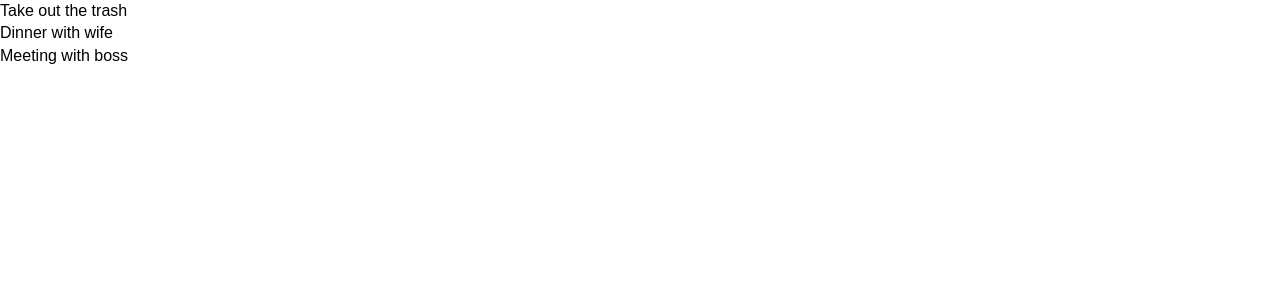
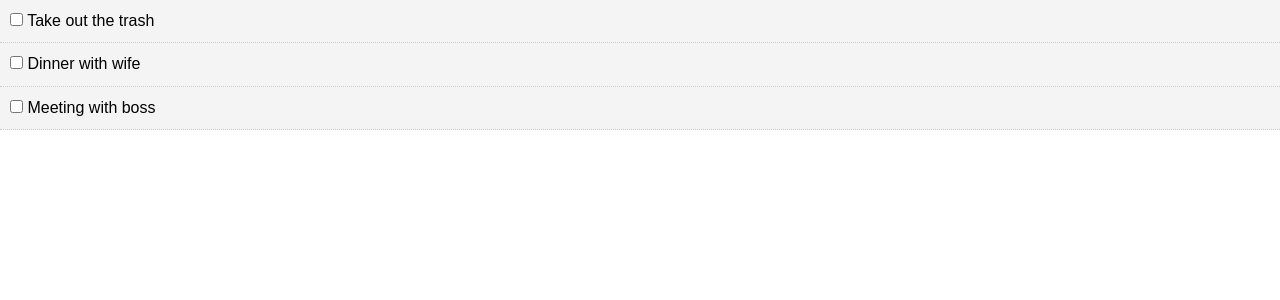
Before and after one commit to georgi-yankov/react_crash_todo, a React (Create React App) app: page / in a window 1280 px wide. Shown: the top 300 px of the page. Built offline with nearby package versions, Linux system fonts and the light colour scheme.

Commit message:
updating state through a method

```diff
--- a/src/App.js
+++ b/src/App.js
@@ -24,10 +24,22 @@
     ]
   }
 
+  // Toggle Complete
+  markComplete = id => {
+    this.setState({
+      todos: this.state.todos.map(todo => {
+        if (todo.id === id) {
+          todo.completed = !todo.completed;
+        }
+        return todo;
+      })
+    });
+  };
+
   render() {
     return (
       <div className="App">
-        <Todos todos={this.state.todos} />
+        <Todos todos={this.state.todos} markComplete={this.markComplete} />
       </div>
     );
   }
--- a/src/components/TodoItem.js
+++ b/src/components/TodoItem.js
@@ -2,10 +2,26 @@
 import PropTypes from 'prop-types';
 
 class TodoItem extends Component {
+	getStyle = () => {
+	  return {
+	    background: "#f4f4f4",
+	    padding: "10px",
+	    borderBottom: "1px #ccc dotted",
+	    textDecoration: this.props.todo.completed ? "line-through" : "none",
+	  };
+	};
+
 	render() {
+		const { id, title } = this.props.todo;
 		return (
-			<div>
-				<p>{this.props.todo.title}</p>
+			<div style={this.getStyle()}>
+				<p>
+					<input
+					  type="checkbox"
+					  onChange={this.props.markComplete.bind(this, id)}
+					/>{" "}
+					{title}
+				</p>
 			</div>
 		);
 	}
--- a/src/components/Todos.js
+++ b/src/components/Todos.js
@@ -5,7 +5,7 @@
 class Todos extends Component {
   render() {
     return this.props.todos.map((todo) => (
-      <TodoItem key={todo.id} todo={todo} />
+      <TodoItem key={todo.id} todo={todo} markComplete={this.props.markComplete} />
     ));
   }
 }
```
